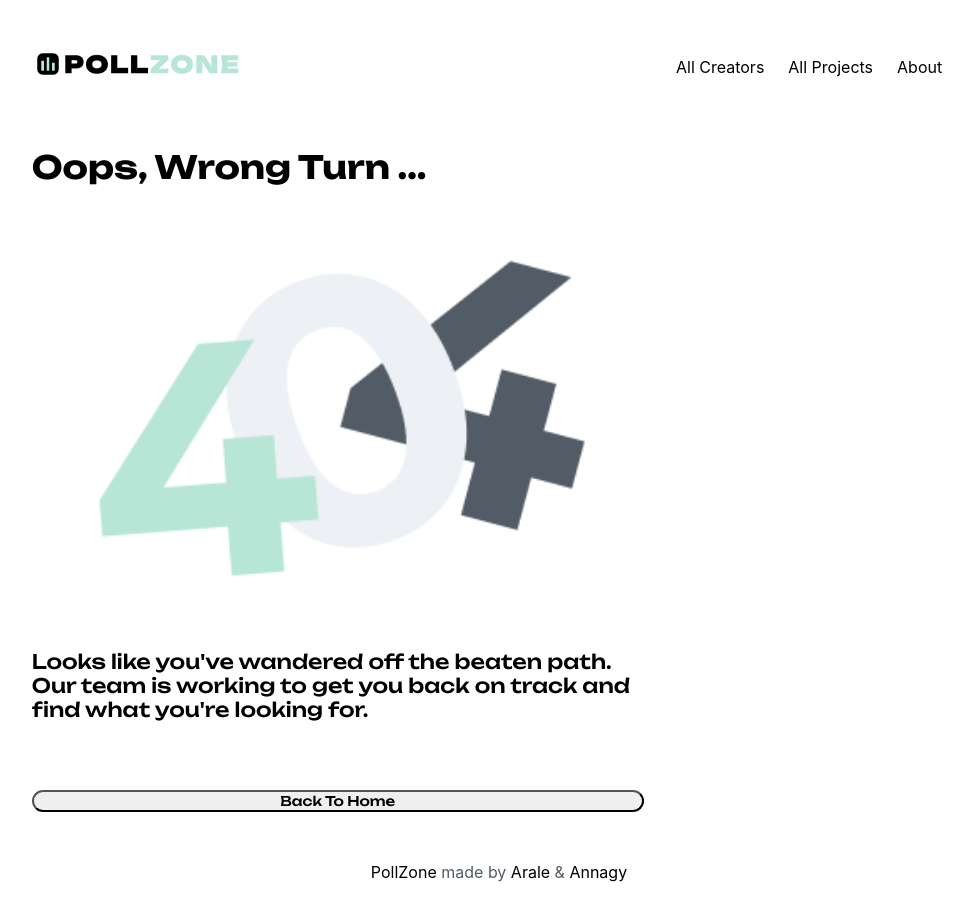
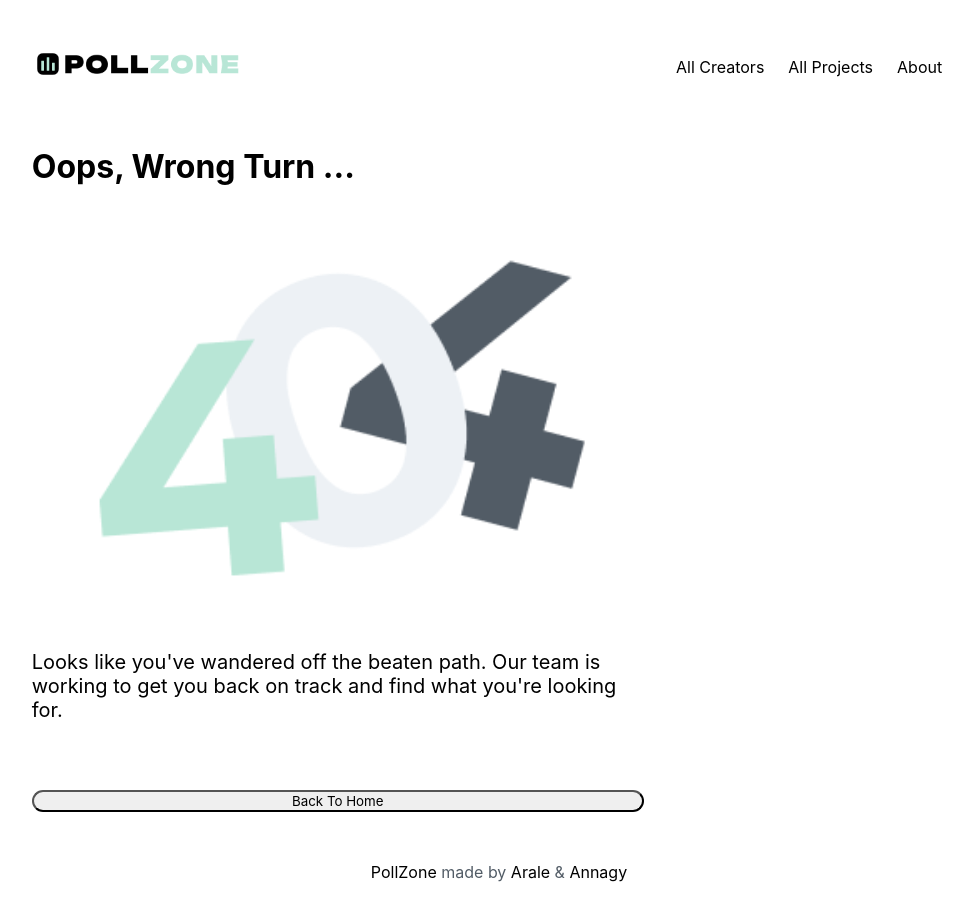
Before and after one commit to justArale/pollzone-client, a React (Vite) app: page /login in a window 1280 px wide. Shown: the top 920 px of the page, without its empty margins (141-1114 px from the left). Built offline with nearby package versions, Linux system fonts and the light colour scheme; no server answers.

Commit message:
switch default font

```diff
--- a/src/index.css
+++ b/src/index.css
@@ -41,7 +41,7 @@ body {
   box-sizing: border-box;
   width: 73vw;
   min-height: 100%;
-  font-family: var(--font-family-unbounded);
+  font-family: var(--font-family-montserrat);
   padding: 48px 0;
   margin: 0 auto;
   line-height: 1.5em;
@@ -55,9 +55,7 @@ body {
   color: var(--overlay-background-color);
   font-size: var(--font-size-xsmall);
   font-weight: var(--font-weight-thin);
-  font-family: "Unbounded", -apple-system, BlinkMacSystemFont, "Segoe UI",
-    "Noto Sans", Helvetica, Arial, sans-serif, "Apple Color Emoji",
-    "Segoe UI Emoji";
+  font-family: var(--font-family-montserrat);
 }
 
 .upperCase {
@@ -77,6 +75,7 @@ body {
 }
 
 .pageTitle {
+  font-family: var(--font-family-unbounded);
   font-size: var(--font-size-xlarge);
   font-weight: var(--font-weight-extraBold);
   margin: 0;
@@ -84,12 +83,14 @@ body {
 }
 
 .sectionTitle {
+  font-family: var(--font-family-unbounded);
   font-size: var(--font-size-large);
   font-weight: var(--font-weight-semiBold);
   margin: 0;
 }
 
 .headline {
+  font-family: var(--font-family-unbounded);
   font-size: var(--font-size-xxlarge);
   font-weight: var(--font-weight-light);
   margin: 0;
@@ -97,6 +98,7 @@ body {
 }
 
 .title {
+  font-family: var(--font-family-unbounded);
   font-size: var(--font-size-ml);
   font-weight: var(--font-weight-normal);
   margin: 0;
```
